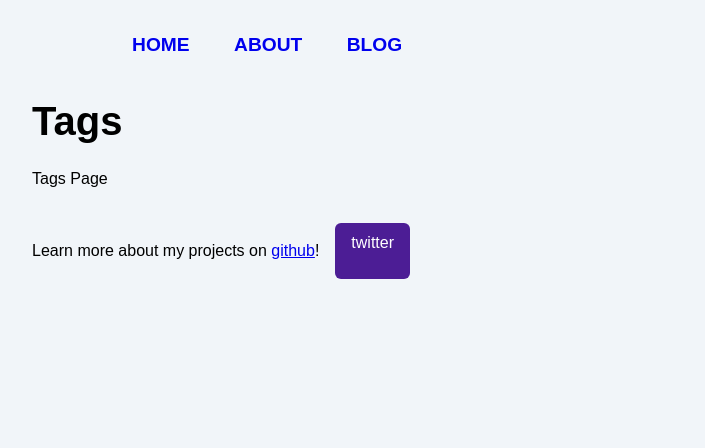
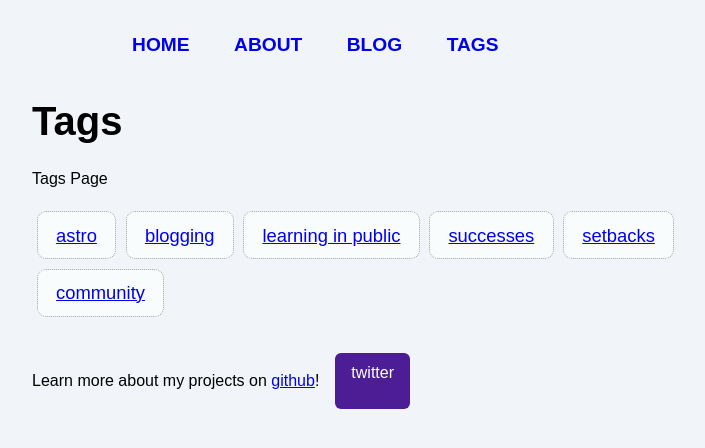
Before and after one commit to MattWindle/AstroBlog, an Astro site: page /tags in a window 1280 px wide. Shown: the whole page, without its empty margins (268-973 px from the left). Built offline with nearby package versions, Linux system fonts and the light colour scheme; Astro itself is replaced by a stand-in of ours.

Commit message:
Added: Tag linking for posts

```diff
--- a/src/components/Navigation.astro
+++ b/src/components/Navigation.astro
@@ -5,4 +5,5 @@
   <a href="/">Home</a>
   <a href="/about">About</a>
   <a href="/blog">Blog</a>
+  <a href="/tags">Tags</a>
 </div>
--- a/src/layouts/MarkdownPostLayout.astro
+++ b/src/layouts/MarkdownPostLayout.astro
@@ -4,6 +4,9 @@ const { frontmatter } = Astro.props;
 ---
 <BaseLayout pageTitle={frontmatter.title}>
 <p>{frontmatter.pubDate.toString().slice(0,10)}</p>
+<div class="tags">
+  {frontmatter.tags.map((tag) => <p class="tag"><a href={`/tags/${tag}`}>{tag}</a></p>)}
+</div>
 <p><em>{frontmatter.description}</em></p>
 <p>Written by: {frontmatter.author}</p>
 <img src={frontmatter.image.url} width="300" alt={frontmatter.image.alt} />
--- a/src/pages/tags/index.astro
+++ b/src/pages/tags/index.astro
@@ -1,9 +1,15 @@
 ---
 import '../../styles/global.css';
 import BaseLayout from '../../layouts/BaseLayout.astro';
+
+const allPosts = await Astro.glob('../posts/*.md');
+const tags = [...new Set(allPosts.map((post) => post.frontmatter.tags).flat())];
 
 const pageTitle = "Tags"
 ---
 <BaseLayout pageTitle={pageTitle}>
   <p>Tags Page</p>
+  <div class="tags">
+    {tags.map((tag) => <a class="tag" href={`/tags/${tag}`}>{tag}</a>)}
+  </div>
 </BaseLayout>
--- a/src/styles/global.css
+++ b/src/styles/global.css
@@ -80,3 +80,16 @@ a:focus {
     display: none;
   }
 }
+.tags {
+  display: flex;
+  flex-wrap: wrap;
+}
+
+.tag {
+  margin: 0.25em;
+  border: dotted 1px #a1a1a1;
+  border-radius: 0.5em;
+  padding: 0.5em 1em;
+  font-size: 1.15em;
+  background-color: #f8fcfd;
+}
```
